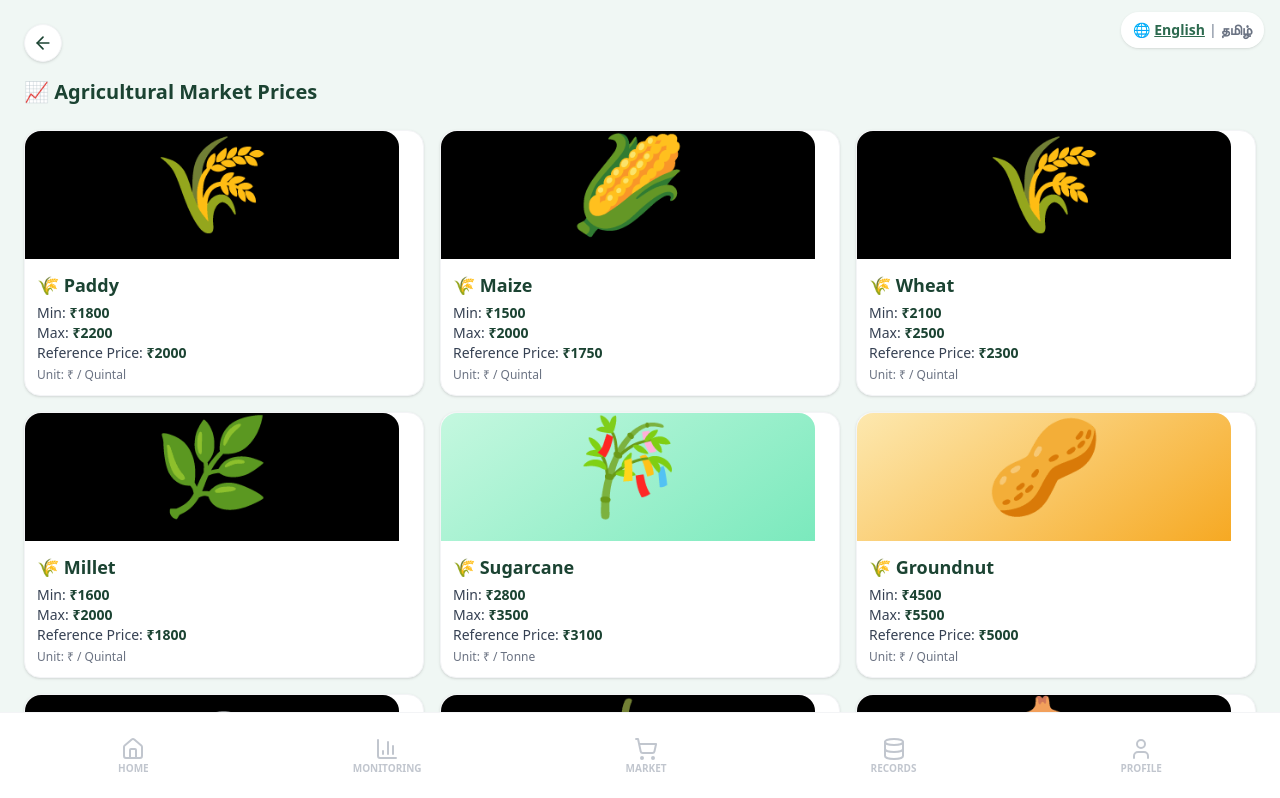
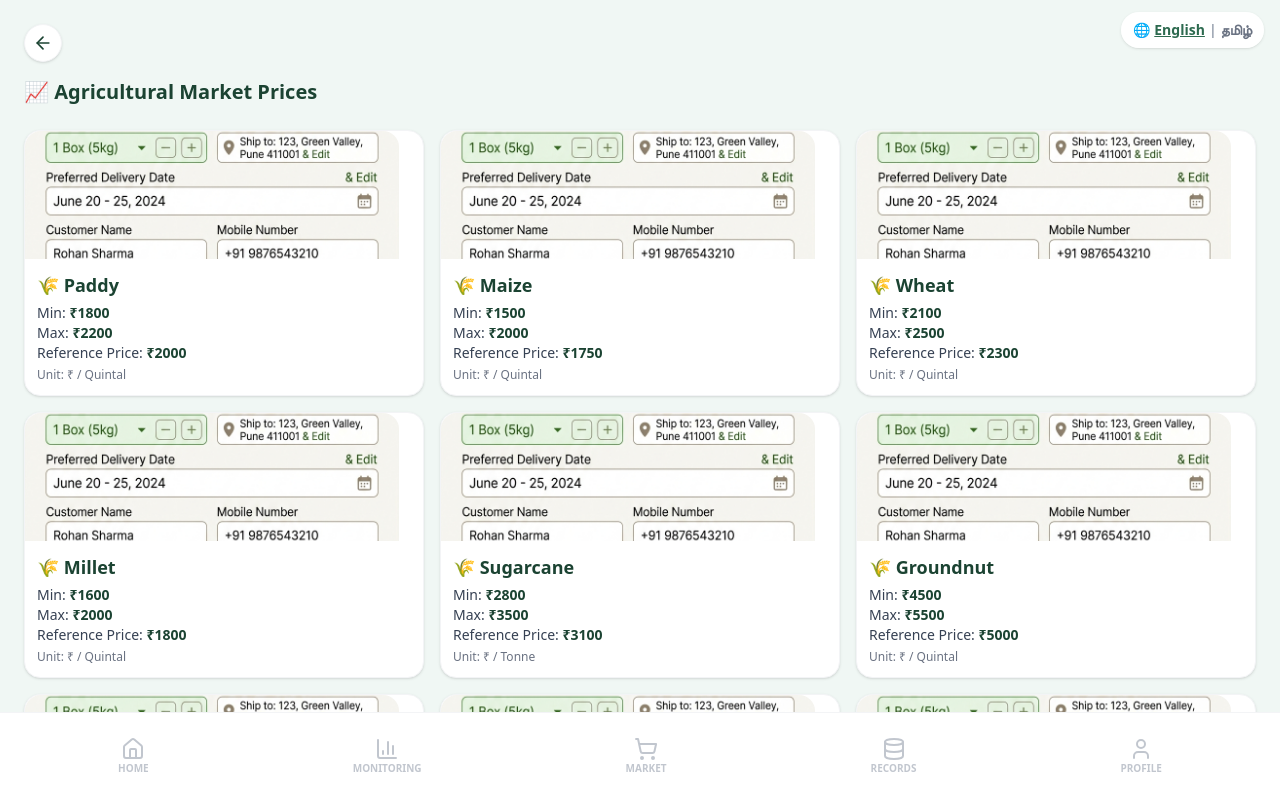
Before and after one commit to sudharsan2006-san/AgriNex, a React (Vite) app: page /pricing in a window 1280 px wide. Shown: the top 798 px of the page. Built offline with nearby package versions, Linux system fonts and the light colour scheme; no server answers; sample sign-in values are in the browser's storage.

Commit message:
Fix all missing crop assets and build errors

```diff
--- a/src/pages/Marketplace.tsx
+++ b/src/pages/Marketplace.tsx
@@ -15,24 +15,40 @@ interface Listing {
 }
 
 import { LineChart, Line, ResponsiveContainer } from "recharts";
-import { getCropImageUrl } from "../utils/cropImages";
+import cropFallbackImage from "../assets/images/pre_booking_screen_1787907548775.jpg";
+
+const paddyImage = cropFallbackImage;
+const maizeImage = cropFallbackImage;
+const wheatImage = cropFallbackImage;
+const milletImage = cropFallbackImage;
+const sugarcaneImage = cropFallbackImage;
+const cottonImage = cropFallbackImage;
+const tomatoImage = cropFallbackImage;
+const onionImage = cropFallbackImage;
+const potatoImage = cropFallbackImage;
+const brinjalImage = cropFallbackImage;
+const bananaImage = cropFallbackImage;
+const mangoImage = cropFallbackImage;
+const coconutImage = cropFallbackImage;
+const chilliImage = cropFallbackImage;
+const groundnutImage = cropFallbackImage;
 
 const REFERENCE_PRICES = [
-  { commodity: "Paddy", min: 1800, max: 2200, modal: 2000, unit: "₹ / Quintal" },
-  { commodity: "Maize", min: 1500, max: 2000, modal: 1750, unit: "₹ / Quintal" },
-  { commodity: "Wheat", min: 2100, max: 2500, modal: 2300, unit: "₹ / Quintal" },
-  { commodity: "Millet", min: 1600, max: 2000, modal: 1800, unit: "₹ / Quintal" },
-  { commodity: "Sugarcane", min: 2800, max: 3500, modal: 3100, unit: "₹ / Tonne" },
-  { commodity: "Groundnut", min: 4500, max: 5500, modal: 5000, unit: "₹ / Quintal" },
-  { commodity: "Cotton", min: 6000, max: 7500, modal: 6750, unit: "₹ / Quintal" },
-  { commodity: "Tomato", min: 10, max: 25, modal: 18, unit: "₹ / Kg" },
-  { commodity: "Onion", min: 20, max: 45, modal: 32, unit: "₹ / Kg" },
-  { commodity: "Potato", min: 15, max: 30, modal: 22, unit: "₹ / Kg" },
-  { commodity: "Brinjal", min: 10, max: 20, modal: 15, unit: "₹ / Kg" },
-  { commodity: "Banana", min: 20, max: 40, modal: 30, unit: "₹ / Kg" },
-  { commodity: "Mango", min: 40, max: 90, modal: 65, unit: "₹ / Kg" },
-  { commodity: "Coconut", min: 15, max: 30, modal: 22, unit: "₹ / Piece" },
-  { commodity: "Chilli", min: 70, max: 140, modal: 105, unit: "₹ / Kg" },
+  { commodity: "Paddy", min: 1800, max: 2200, modal: 2000, unit: "₹ / Quintal", image: paddyImage },
+  { commodity: "Maize", min: 1500, max: 2000, modal: 1750, unit: "₹ / Quintal", image: maizeImage },
+  { commodity: "Wheat", min: 2100, max: 2500, modal: 2300, unit: "₹ / Quintal", image: wheatImage },
+  { commodity: "Millet", min: 1600, max: 2000, modal: 1800, unit: "₹ / Quintal", image: milletImage },
+  { commodity: "Sugarcane", min: 2800, max: 3500, modal: 3100, unit: "₹ / Tonne", image: sugarcaneImage },
+  { commodity: "Groundnut", min: 4500, max: 5500, modal: 5000, unit: "₹ / Quintal", image: groundnutImage },
+  { commodity: "Cotton", min: 6000, max: 7500, modal: 6750, unit: "₹ / Quintal", image: cottonImage },
+  { commodity: "Tomato", min: 10, max: 25, modal: 18, unit: "₹ / Kg", image: tomatoImage },
+  { commodity: "Onion", min: 20, max: 45, modal: 32, unit: "₹ / Kg", image: onionImage },
+  { commodity: "Potato", min: 15, max: 30, modal: 22, unit: "₹ / Kg", image: potatoImage },
+  { commodity: "Brinjal", min: 10, max: 20, modal: 15, unit: "₹ / Kg", image: brinjalImage },
+  { commodity: "Banana", min: 20, max: 40, modal: 30, unit: "₹ / Kg", image: bananaImage },
+  { commodity: "Mango", min: 40, max: 90, modal: 65, unit: "₹ / Kg", image: mangoImage },
+  { commodity: "Coconut", min: 15, max: 30, modal: 22, unit: "₹ / Piece", image: coconutImage },
+  { commodity: "Chilli", min: 70, max: 140, modal: 105, unit: "₹ / Kg", image: chilliImage },
 ];
 
 const generateTrendData = (modalPrice: number) => {
@@ -68,9 +84,11 @@ export default function Marketplace() {
           const data = generateTrendData(item.modal);
           return (
             <div key={i} className="bg-white p-3 rounded-2xl text-sm shadow-sm border border-gray-100 flex flex-col">
-              <div className="h-32 w-full -mx-3 -mt-3 mb-3 overflow-hidden rounded-t-2xl bg-gray-50 flex items-center justify-center">
-                <img src={getCropImageUrl(item.commodity)} alt={crop(item.commodity)} className="w-full h-full object-cover" />
-              </div>
+              {item.image && (
+                <div className="h-32 w-full -mx-3 -mt-3 mb-3 overflow-hidden rounded-t-2xl">
+                  <img src={item.image} alt={crop(item.commodity)} className="w-full h-full object-cover" />
+                </div>
+              )}
               <div className="flex justify-between items-start mb-2">
                 <p className="font-bold text-[#1B4332] text-lg">🌾 {crop(item.commodity)}</p>
                 <div className="h-8 w-20">
--- a/src/pages/Pricing.tsx
+++ b/src/pages/Pricing.tsx
@@ -1,24 +1,40 @@
 import React from "react";
 import BackButton from "../components/BackButton";
+import cropFallbackImage from "../assets/images/pre_booking_screen_1787907548775.jpg";
+
+const paddyImage = cropFallbackImage;
+const maizeImage = cropFallbackImage;
+const wheatImage = cropFallbackImage;
+const milletImage = cropFallbackImage;
+const sugarcaneImage = cropFallbackImage;
+const cottonImage = cropFallbackImage;
+const tomatoImage = cropFallbackImage;
+const onionImage = cropFallbackImage;
+const potatoImage = cropFallbackImage;
+const brinjalImage = cropFallbackImage;
+const bananaImage = cropFallbackImage;
+const mangoImage = cropFallbackImage;
+const coconutImage = cropFallbackImage;
+const chilliImage = cropFallbackImage;
+const groundnutImage = cropFallbackImage;
 import { useLanguage } from "../lib/i18n";
-import { getCropImageUrl } from "../utils/cropImages";
 
 const REFERENCE_PRICES = [
-    { commodity: "Paddy", min: 1800, max: 2200, modal: 2000, unit: "₹ / Quintal" },
-    { commodity: "Maize", min: 1500, max: 2000, modal: 1750, unit: "₹ / Quintal" },
-    { commodity: "Wheat", min: 2100, max: 2500, modal: 2300, unit: "₹ / Quintal" },
-    { commodity: "Millet", min: 1600, max: 2000, modal: 1800, unit: "₹ / Quintal" },
-    { commodity: "Sugarcane", min: 2800, max: 3500, modal: 3100, unit: "₹ / Tonne" },
-    { commodity: "Groundnut", min: 4500, max: 5500, modal: 5000, unit: "₹ / Quintal" },
-    { commodity: "Cotton", min: 6000, max: 7500, modal: 6750, unit: "₹ / Quintal" },
-    { commodity: "Tomato", min: 10, max: 25, modal: 18, unit: "₹ / Kg" },
-    { commodity: "Onion", min: 20, max: 45, modal: 32, unit: "₹ / Kg" },
-    { commodity: "Potato", min: 15, max: 30, modal: 22, unit: "₹ / Kg" },
-    { commodity: "Brinjal", min: 10, max: 20, modal: 15, unit: "₹ / Kg" },
-    { commodity: "Banana", min: 20, max: 40, modal: 30, unit: "₹ / Kg" },
-    { commodity: "Mango", min: 40, max: 90, modal: 65, unit: "₹ / Kg" },
-    { commodity: "Coconut", min: 15, max: 30, modal: 22, unit: "₹ / Piece" },
-    { commodity: "Chilli", min: 70, max: 140, modal: 105, unit: "₹ / Kg" },
+    { commodity: "Paddy", min: 1800, max: 2200, modal: 2000, unit: "₹ / Quintal", image: paddyImage },
+    { commodity: "Maize", min: 1500, max: 2000, modal: 1750, unit: "₹ / Quintal", image: maizeImage },
+    { commodity: "Wheat", min: 2100, max: 2500, modal: 2300, unit: "₹ / Quintal", image: wheatImage },
+    { commodity: "Millet", min: 1600, max: 2000, modal: 1800, unit: "₹ / Quintal", image: milletImage },
+    { commodity: "Sugarcane", min: 2800, max: 3500, modal: 3100, unit: "₹ / Tonne", image: sugarcaneImage },
+    { commodity: "Groundnut", min: 4500, max: 5500, modal: 5000, unit: "₹ / Quintal", image: groundnutImage },
+    { commodity: "Cotton", min: 6000, max: 7500, modal: 6750, unit: "₹ / Quintal", image: cottonImage },
+    { commodity: "Tomato", min: 10, max: 25, modal: 18, unit: "₹ / Kg", image: tomatoImage },
+    { commodity: "Onion", min: 20, max: 45, modal: 32, unit: "₹ / Kg", image: onionImage },
+    { commodity: "Potato", min: 15, max: 30, modal: 22, unit: "₹ / Kg", image: potatoImage },
+    { commodity: "Brinjal", min: 10, max: 20, modal: 15, unit: "₹ / Kg", image: brinjalImage },
+    { commodity: "Banana", min: 20, max: 40, modal: 30, unit: "₹ / Kg", image: bananaImage },
+    { commodity: "Mango", min: 40, max: 90, modal: 65, unit: "₹ / Kg", image: mangoImage },
+    { commodity: "Coconut", min: 15, max: 30, modal: 22, unit: "₹ / Piece", image: coconutImage },
+    { commodity: "Chilli", min: 70, max: 140, modal: 105, unit: "₹ / Kg", image: chilliImage },
 ];
 
 export default function Pricing() {
@@ -30,9 +46,11 @@ export default function Pricing() {
             <div className="grid gap-4 sm:grid-cols-2 lg:grid-cols-3">
                 {REFERENCE_PRICES.map((item, i) => (
                     <div key={i} className="bg-white p-3 rounded-2xl text-sm shadow-sm border border-gray-100 flex flex-col">
-                        <div className="h-32 w-full -mx-3 -mt-3 mb-3 overflow-hidden rounded-t-2xl bg-gray-50 flex items-center justify-center">
-                            <img src={getCropImageUrl(item.commodity)} alt={crop(item.commodity)} className="w-full h-full object-cover" />
-                        </div>
+                        {item.image && (
+                            <div className="h-32 w-full -mx-3 -mt-3 mb-3 overflow-hidden rounded-t-2xl">
+                                <img src={item.image} alt={crop(item.commodity)} className="w-full h-full object-cover" />
+                            </div>
+                        )}
                         <p className="font-bold text-[#1B4332] text-lg mb-1">🌾 {crop(item.commodity)}</p>
                         <p className="text-sm text-gray-700">{t("Min")}: <span className="font-bold text-[#1B4332]">₹{item.min}</span></p>
                         <p className="text-sm text-gray-700">{t("Max")}: <span className="font-bold text-[#1B4332]">₹{item.max}</span></p>
```
